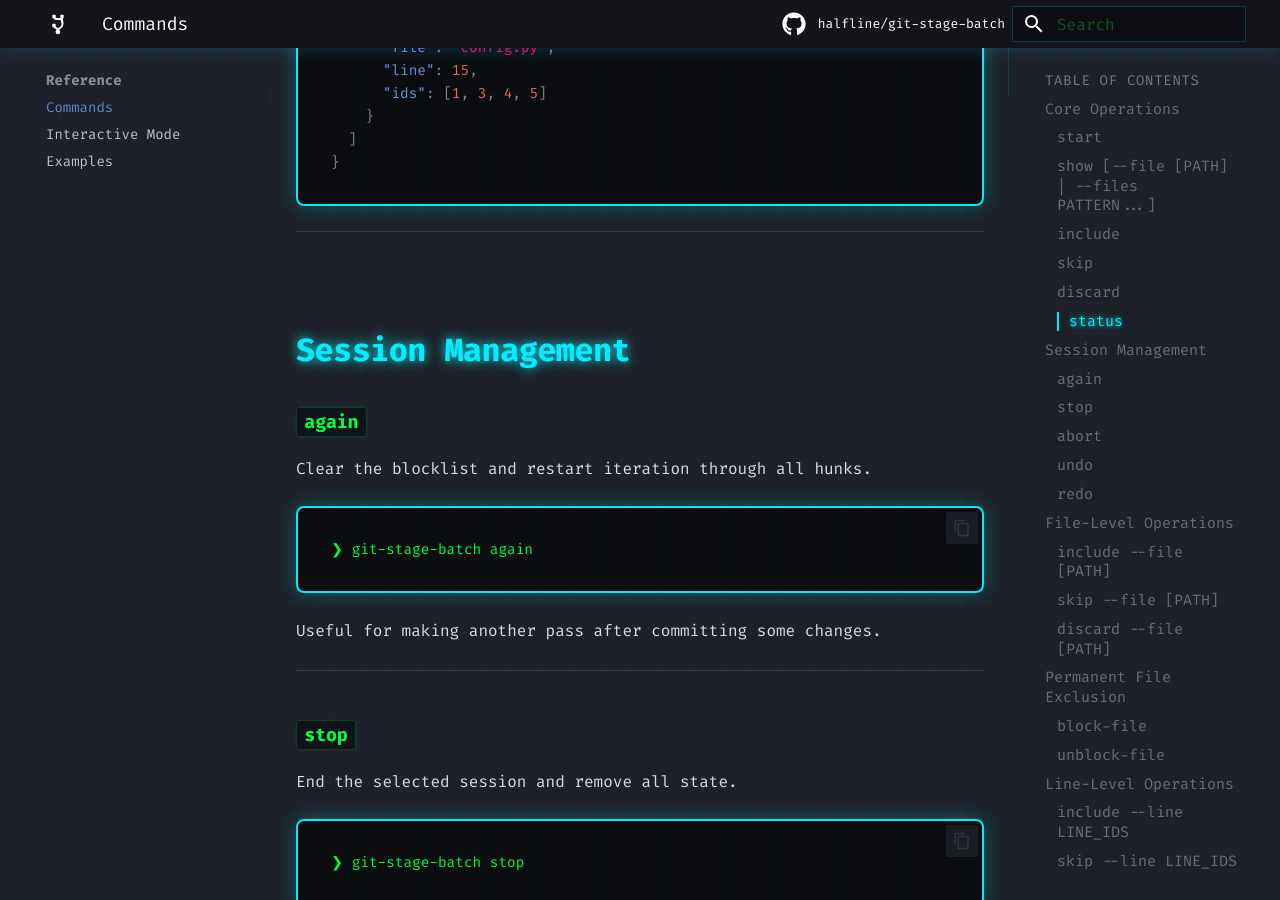
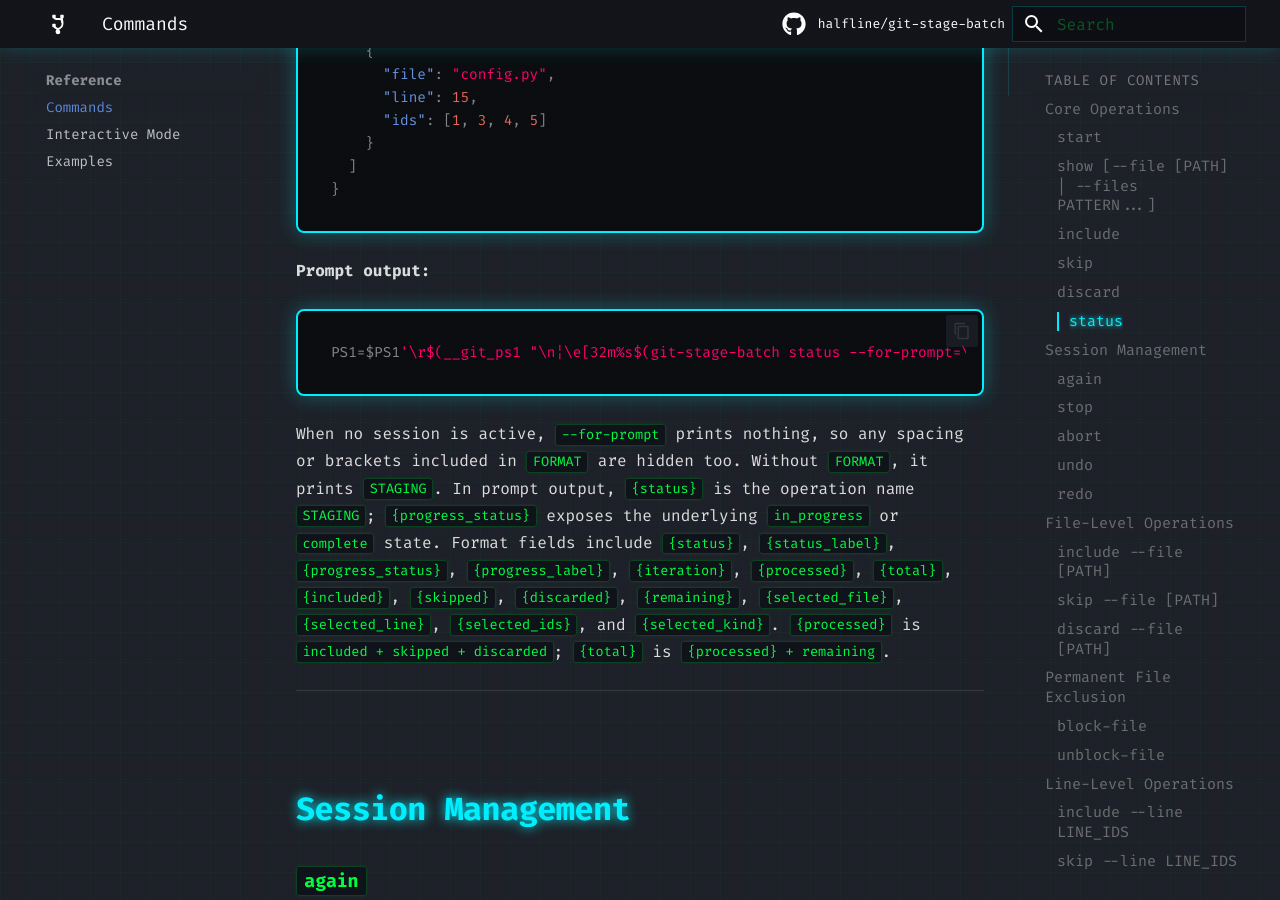
Before and after one commit to halfline/git-stage-batch, an MkDocs documentation site: the page built from docs/commands.md, in a window 1280 px wide and 900 px high, scrolled down 6035 px. Built offline with MkDocs 1.6.1 and Material for MkDocs 9.7.7, drawn with Linux system fonts in a browser that asks for light colours; comment, search, counter and statistics services are not loaded; some of the changed text lies outside the part shown.

Commit message:
docs: Document prompt status formatting
The command reference describes status output and its porcelain JSON
shape.

Users cannot discover how to place session status beside a git prompt
branch from the reference. The prompt field names and count meanings
are absent from the reference.

This commit addresses that by documenting --for-prompt in the command
reference and man page. It shows the __git_ps1 form and defines the
prompt-only progress fields.

````diff
--- a/docs/commands.md
+++ b/docs/commands.md
@@ -174,6 +174,7 @@ Skipped hunks:
 
 **Options:**
 - `--porcelain`: Output in machine-readable JSON format
+- `--for-prompt[=FORMAT]`: Print a prompt segment only when a session is active
 
 **Porcelain output:**
 ```bash
@@ -211,6 +212,21 @@ Outputs JSON with stable fields for script integration:
   ]
 }
 ```
+
+**Prompt output:**
+```bash
+PS1=$PS1'\r$(__git_ps1 "\n╎\e[32m%s$(git-stage-batch status --for-prompt=\|{status}\ {processed}/{total})\e[0m")\n'
+```
+
+When no session is active, `--for-prompt` prints nothing, so any spacing or
+brackets included in `FORMAT` are hidden too. Without `FORMAT`, it prints
+`STAGING`. In prompt output, `{status}` is the operation name `STAGING`;
+`{progress_status}` exposes the underlying `in_progress` or `complete` state.
+Format fields include `{status}`, `{status_label}`, `{progress_status}`,
+`{progress_label}`, `{iteration}`, `{processed}`, `{total}`, `{included}`,
+`{skipped}`, `{discarded}`, `{remaining}`, `{selected_file}`,
+`{selected_line}`, `{selected_ids}`, and `{selected_kind}`. `{processed}` is
+`included + skipped + discarded`; `{total}` is `{processed} + remaining`.
 
 ---
 
````
Also changed, not shown: 1 other file.
